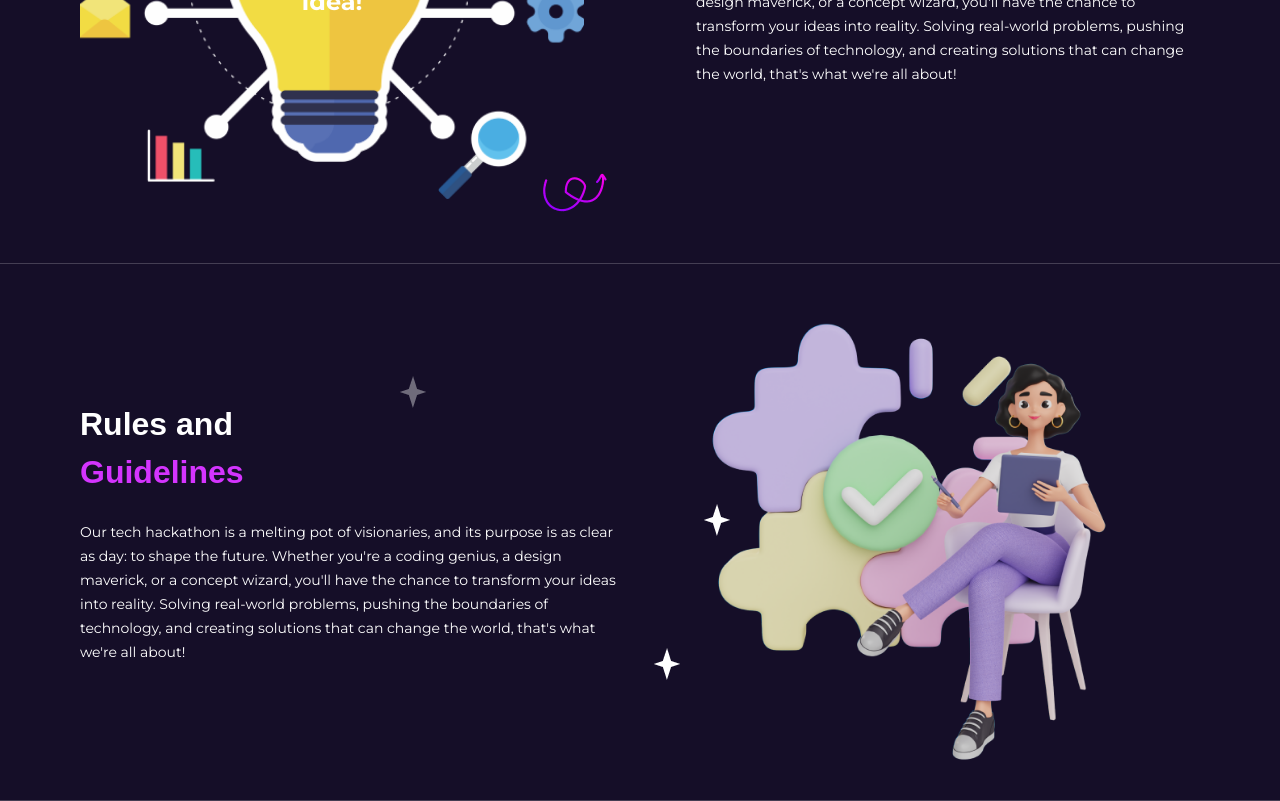
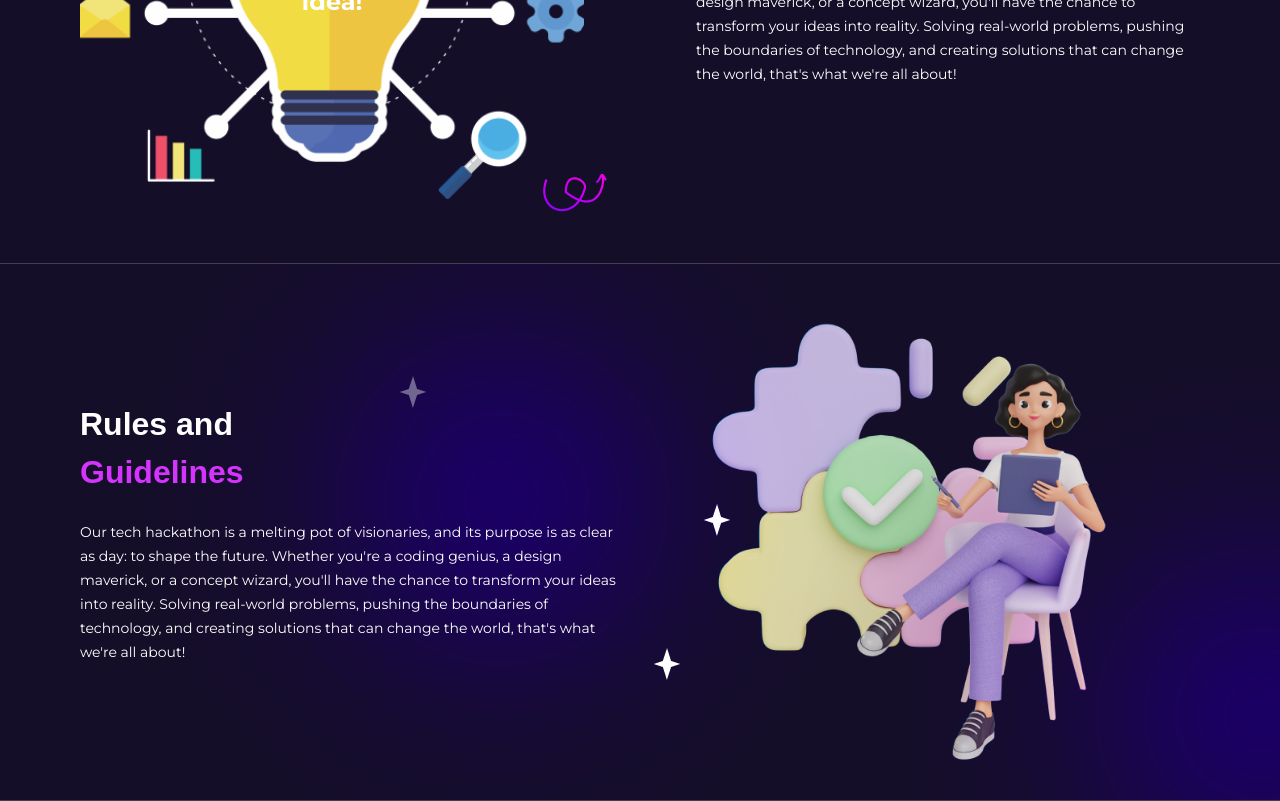
Before and after one commit to JacceyCode/getlinked, a React (Vite) app: page / in a window 1280 px wide. Shown: the part 1360-2161 px from the top of the page. Built offline with nearby package versions, Linux system fonts and the light colour scheme; a web font is replaced by a local one.

Commit message:
overview part 5

```diff
--- a/src/components/Hero.jsx
+++ b/src/components/Hero.jsx
@@ -97,7 +97,7 @@ function Hero() {
         />
       </section>
 
-      <section className="absolute -top-44 left-0 h-full w-3/4 bg-[url('/Purple-Lens-Flare.png')] bg-cover bg-no-repeat mix-blend-hard-light"></section>
+      <section className="absolute -left-40 -top-[22rem] h-full w-3/4 bg-[url('/Purple-Lens-Flare.png')] bg-cover bg-no-repeat mix-blend-saturation"></section>
 
       <section className="absolute bottom-0 right-0">
         <img
--- a/src/components/Overview.jsx
+++ b/src/components/Overview.jsx
@@ -45,7 +45,8 @@ function Overview() {
       </section>
 
       {/* --------------------2nd part--------------------- */}
-      <section className="border-y border-white/20">
+
+      <section className="relative border-y border-white/20">
         <section className="mx-auto flex max-w-[70rem] flex-row-reverse items-center justify-center gap-[3rem]">
           <section className="relative w-1/2">
             <img
@@ -62,7 +63,7 @@ function Overview() {
             />
           </section>
 
-          <section className="flex w-1/2 flex-col gap-6">
+          <section className="z-50 flex w-1/2 flex-col gap-6">
             <span className="relative">
               <h2 className="font-clash text-[2rem] font-bold text-white">
                 Rules and <br />
@@ -86,7 +87,27 @@ function Overview() {
             </span>
           </section>
         </section>
+
+        <section className="absolute left-0 top-0 h-full w-full overflow-hidden">
+          <img
+            className="absolute -bottom-32 left-0 mix-blend-saturation"
+            src="/Purple-Lens-Flare.png"
+            alt="Purple Flare"
+          />
+        </section>
+
+        <section className="absolute right-0 top-0 h-full w-full overflow-hidden">
+          <img
+            className="absolute -right-[30rem] top-20 mix-blend-saturation"
+            src="/Purple-Lens-Flare.png"
+            alt="Purple Flare"
+          />
+        </section>
       </section>
+
+      {/* --------------------3rd part--------------------- */}
+
+      <section></section>
     </section>
   );
 }
```
Also changed, not shown: public/Purple-Lens-Flare.png.
